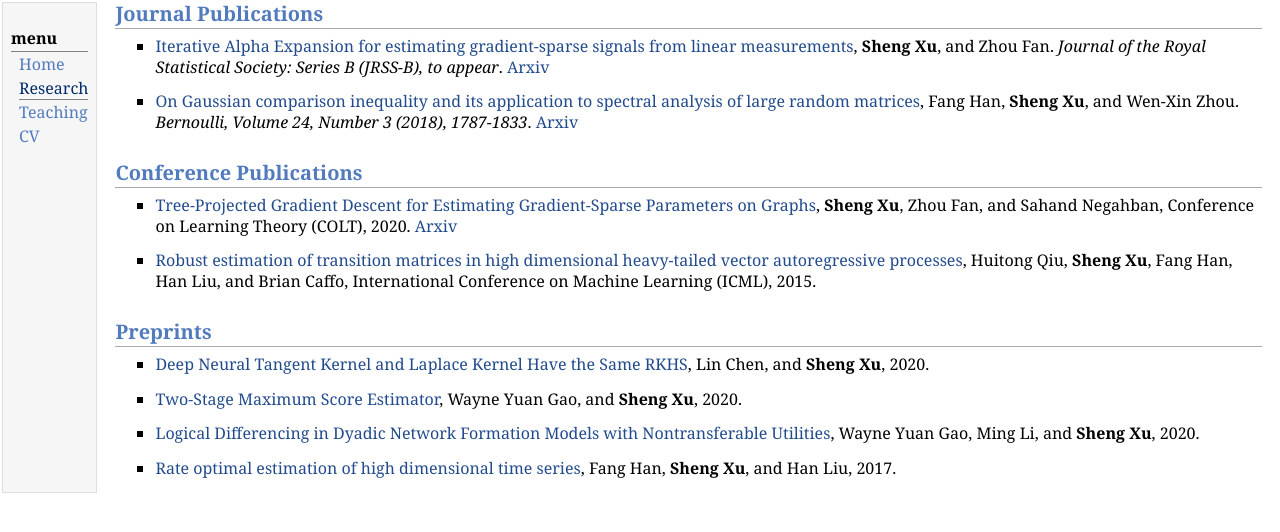
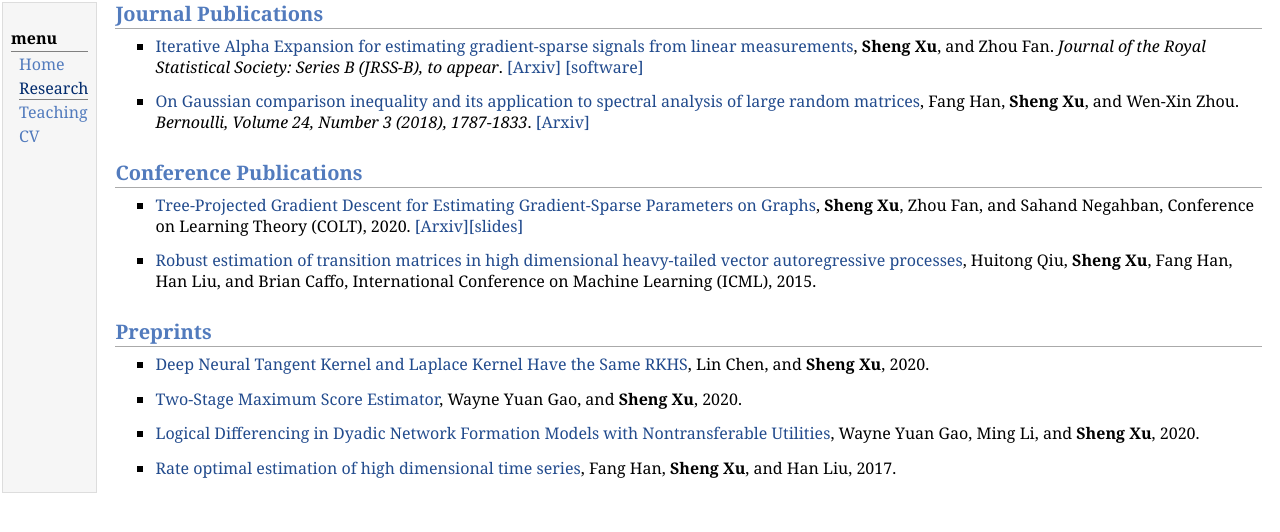
Before and after one commit to sx67/sx67.github.io, a plain HTML site: page research.html in a window 1280 px wide. Drawn offline with Linux system fonts and the light colour scheme.

Commit message:
Add files via upload

```diff
--- a/research.html
+++ b/research.html
@@ -20,16 +20,16 @@
 <td id="layout-content">
 <h2>Journal Publications</h2>
 <ul>
-<li><p><a href="https://arxiv.org/abs/1905.06097">Iterative Alpha Expansion for estimating gradient-sparse signals from linear measurements</a>, <b>Sheng Xu</b>, and Zhou Fan. <i>Journal of the Royal Statistical Society: Series B (JRSS-B), to appear</i>. <a href="https://arxiv.org/abs/1905.06097">Arxiv</a> </p>
+<li><p><a href="https://arxiv.org/abs/1905.06097">Iterative Alpha Expansion for estimating gradient-sparse signals from linear measurements</a>, <b>Sheng Xu</b>, and Zhou Fan. <i>Journal of the Royal Statistical Society: Series B (JRSS-B), to appear</i>. <a href="https://arxiv.org/abs/1905.06097">[Arxiv]</a> <a href="ITALE.tar.gz">[software]</a></p>
 </li>
 </ul>
 <ul>
-<li><p><a href="https://projecteuclid.org/euclid.bj/1517540460">On Gaussian comparison inequality and its application to spectral analysis of large random matrices</a>, Fang Han, <b>Sheng Xu</b>, and Wen-Xin Zhou. <i>Bernoulli, Volume 24, Number 3 (2018), 1787-1833</i>. <a href="https://arxiv.org/abs/1607.01853">Arxiv</a></p>
+<li><p><a href="https://projecteuclid.org/euclid.bj/1517540460">On Gaussian comparison inequality and its application to spectral analysis of large random matrices</a>, Fang Han, <b>Sheng Xu</b>, and Wen-Xin Zhou. <i>Bernoulli, Volume 24, Number 3 (2018), 1787-1833</i>. <a href="https://arxiv.org/abs/1607.01853">[Arxiv]</a></p>
 </li>
 </ul>
 <h2>Conference Publications</h2>
 <ul>
-<li><p><a href="http://proceedings.mlr.press/v125/xu20a.html">Tree-Projected Gradient Descent for Estimating Gradient-Sparse Parameters on Graphs</a>, <b>Sheng Xu</b>, Zhou Fan, and Sahand Negahban, Conference on Learning Theory (COLT), 2020. <a href="https://arxiv.org/abs/2006.01662">Arxiv</a></p>
+<li><p><a href="http://proceedings.mlr.press/v125/xu20a.html">Tree-Projected Gradient Descent for Estimating Gradient-Sparse Parameters on Graphs</a>, <b>Sheng Xu</b>, Zhou Fan, and Sahand Negahban, Conference on Learning Theory (COLT), 2020. <a href="https://arxiv.org/abs/2006.01662">[Arxiv]</a><a href="TreePGD.pdf">[slides]</a></p>
 </li>
 </ul>
 <ul>
```
Also changed, not shown: 2 other files.
